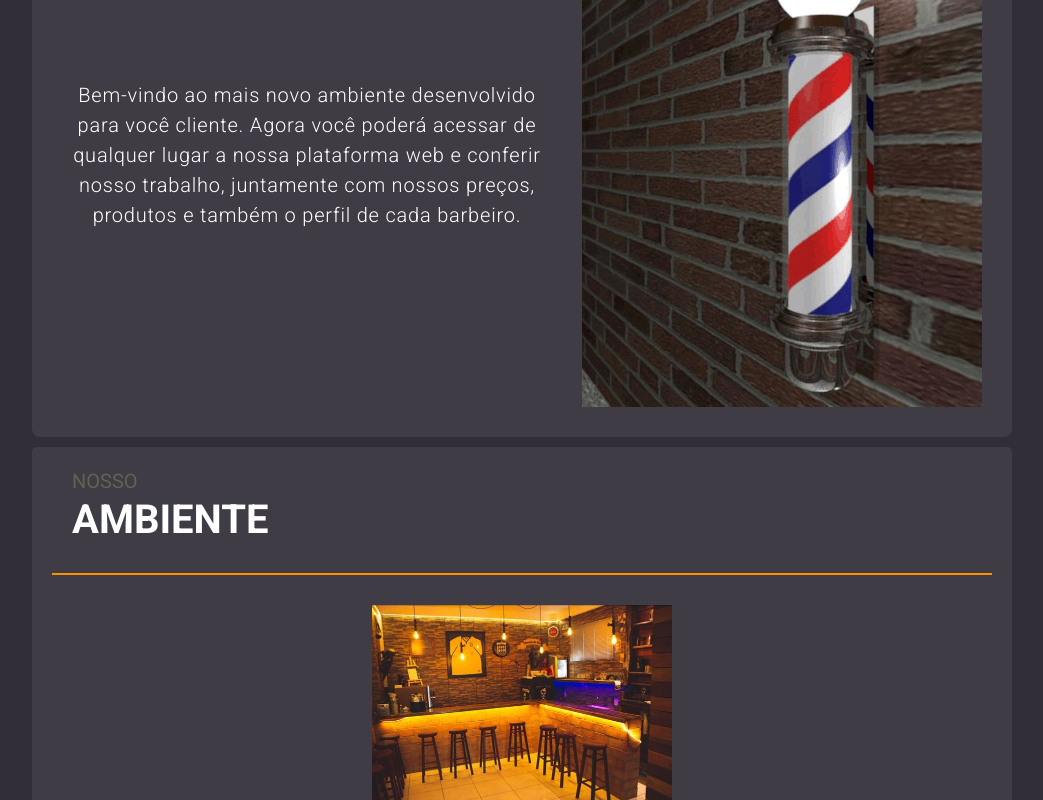
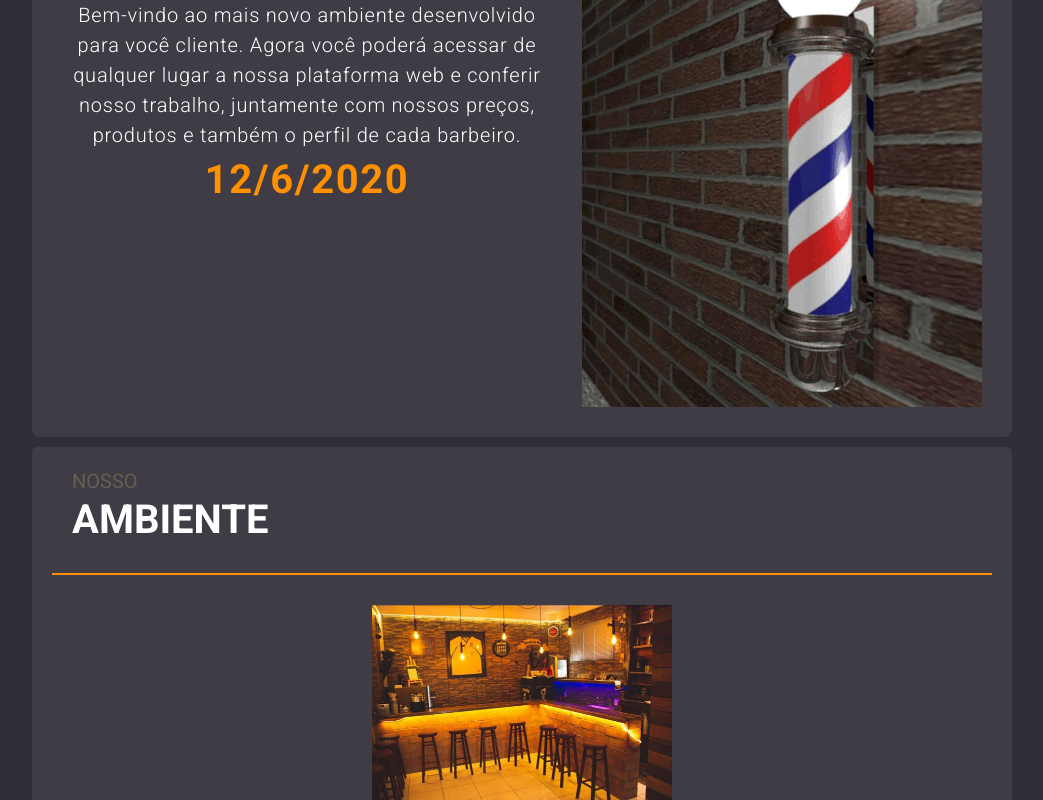
Before and after one commit to otavioluism/barbearia-santo-bigode, a React (Create React App) app: page / in a window 1280 px wide. Shown: the part 1206-2006 px from the top of the page, without its empty margins (118-1161 px from the left). Built offline with nearby package versions, Linux system fonts and the light colour scheme.

Commit message:
version 3.3

```diff
--- a/src/pages/Dashboard/index.tsx
+++ b/src/pages/Dashboard/index.tsx
@@ -26,10 +26,11 @@ import {
 
 const Dashboard: React.FC = () => {
   let show = true;
+  const data = new Date();
+
   async function handleMenu(): Promise<void> {
     const showMenu = document.querySelector('.menu-section');
     if (showMenu) {
-      console.log(showMenu);
       showMenu.classList.toggle('on');
       document.body.style.overflow = show ? 'hidden' : 'initial';
       show = !show;
@@ -90,6 +91,9 @@ const Dashboard: React.FC = () => {
             Agora você poderá acessar de qualquer lugar a nossa plataforma web e
             conferir nosso trabalho, juntamente com nossos preços, produtos e
             também o perfil de cada barbeiro.
+          </p>
+          <p className="hora">
+            {`${data.getDate()}/${data.getMonth() + 1}/${data.getFullYear()}`}
           </p>
         </div>
         <div className="imagem">
--- a/src/pages/Dashboard/styles.ts
+++ b/src/pages/Dashboard/styles.ts
@@ -209,12 +209,19 @@ export const Caixa = styled.div`
     }
 
     p {
-      margin-top: 100px;
       font-style: normal;
       font-weight: 300;
       font-size: 2rem;
       line-height: 3rem;
       letter-spacing: 0.04em;
+      margin-bottom: 15px;
+    }
+
+    p.hora {
+      font-size: 4rem;
+      margin-top: 0px;
+      font-weight: bold;
+      color: #ff9000;
     }
   }
 
```
Also changed, not shown: src/pages/Barbeiros/index.tsx (+8 -8 lines).
